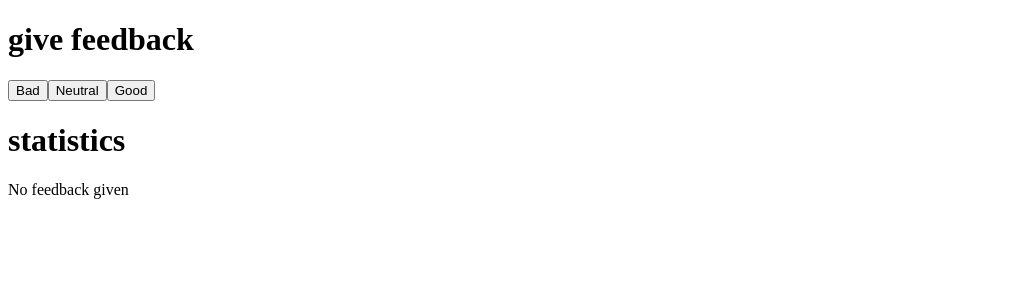
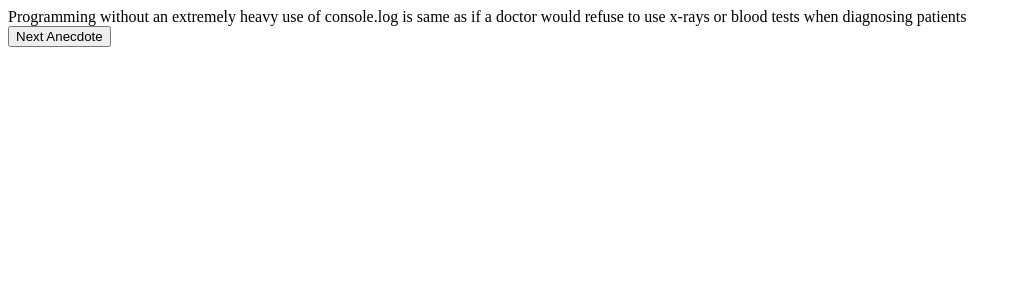
Before and after one commit to jeff7/FullStackOpen-2022, a React (Create React App) app in the folder Part1/part1/: page / in a window 1280 px wide. Shown: the top 300 px of the page, without its empty margins (0-1021 px from the left). Built offline with nearby package versions, Linux system fonts and the light colour scheme.

Commit message:
Commir with exercise 1.12

```diff
--- a/Part1/part1/src/App.js
+++ b/Part1/part1/src/App.js
@@ -1,41 +1,20 @@
 import { useState } from "react";
 
-const Button = ({ handleClick, text }) => <button onClick={handleClick}>{text}</button>;
+const App = () => {
+  const anecdotes = ["If it hurts, do it more often", "Adding manpower to a late software project makes it later!", "The first 90 percent of the code accounts for the first 10 percent of the development time...The remaining 10 percent of the code accounts for the other 90 percent of the development time.", "Any fool can write code that a computer can understand. Good programmers write code that humans can understand.", "Premature optimization is the root of all evil.", "Debugging is twice as hard as writing the code in the first place. Therefore, if you write the code as cleverly as possible, you are, by definition, not smart enough to debug it.", "Programming without an extremely heavy use of console.log is same as if a doctor would refuse to use x-rays or blood tests when diagnosing patients"];
 
-const StatisticLine  = ({ statistic, text }) => <tr><td> {text}</td><td> {statistic} </td></tr>;
+  const [selected, setSelected] = useState(anecdotes.length-1);
 
-const Statistics = ({good, neutral, bad}) => {
-
-  if ( good + neutral + bad > 0)
-   return <table>
-       <tbody>
-         <StatisticLine text={"Good: "} statistic={good} />
-         <StatisticLine text={"Neutral: "} statistic={neutral} />
-         <StatisticLine text={"Bad: "} statistic={bad} />
-         <StatisticLine text={"All: "} statistic={bad + neutral + good} />
-         <StatisticLine text={"Positive: "} statistic={good / (bad + neutral + good)} />
-         <StatisticLine text={"Average: "} statistic={(good - bad) / (bad + neutral + good)} />
-       </tbody>
-     </table>;
-
-    return <p>No feedback given</p>
-}
-
-const App = () => {
-  const [good, setGood] = useState(0);
-  const [neutral, setNeutral] = useState(0);
-  const [bad, setBad] = useState(0);
-
+  function getRandomArbitrary(min, max) {
+    min = Math.ceil(min);
+    max = Math.floor(max);
+    return Math.floor(Math.random() * (max - min)) + min;
+  }
 
   return <div>
-      <h1>give feedback</h1>
-      <Button handleClick={() => setBad(bad + 1)} text={"Bad"}/>
-      <Button handleClick={() => setNeutral(neutral + 1)} text={"Neutral"}/>
-      <Button handleClick={() => setGood(good + 1)} text={"Good"}/>
-      <h1>statistics</h1>
-
-      <Statistics good={good} bad={bad} neutral={neutral}/>
-
+      {anecdotes[selected]}
+      <br/>
+      <button onClick={() => setSelected(getRandomArbitrary(0, anecdotes.length - 1))} >Next Anecdote</button>
     </div>;
 };
 
```
